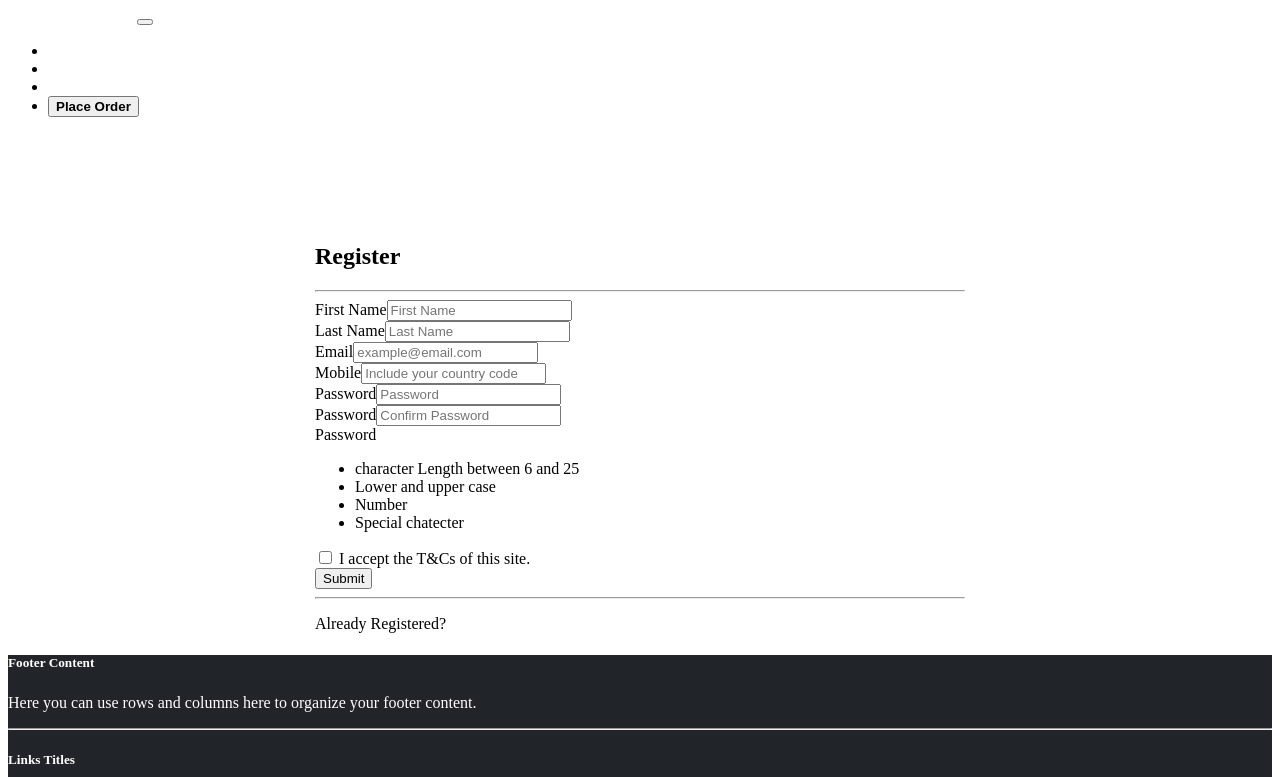
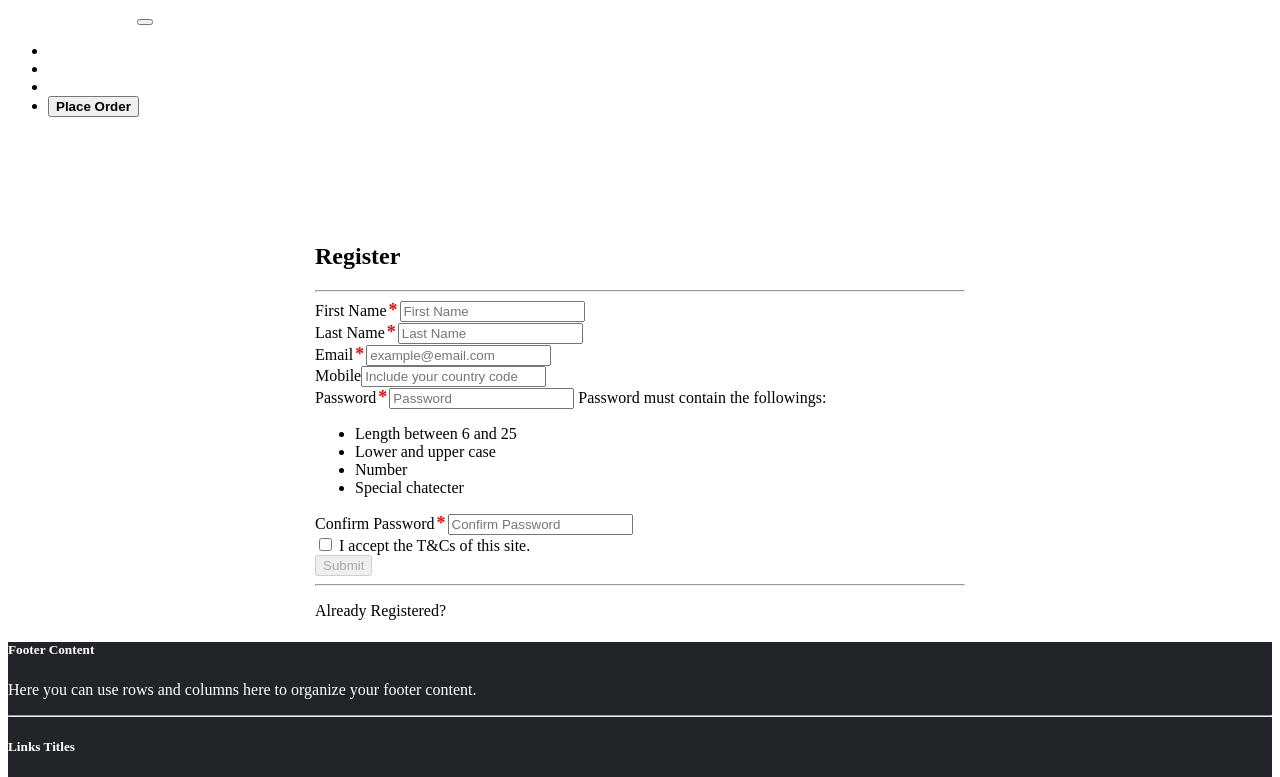
Before and after one commit to Codmnk/BPCC, a Next.js app in the folder app/: page /register in a window 1280 px wide. Shown: the top 777 px of the page. Built offline with nearby package versions, Linux system fonts and the light colour scheme.

Commit message:
client side validation added to register form

```diff
--- a/app/pages/loginNregister.css
+++ b/app/pages/loginNregister.css
@@ -10,3 +10,9 @@
   margin-left: auto;
   margin-right: auto;
 }
+.requireFrmFieldMark {
+  font-size: 18px;
+  font-weight: 700;
+  color: red;
+  margin: 2px;
+}
--- a/app/pages/register.js
+++ b/app/pages/register.js
@@ -11,10 +11,152 @@ import {
   Jumbotron,
   ListGroup,
   ListGroupItem,
+  Alert,
 } from 'reactstrap'
 import './loginNregister.css'
 
+const initialState = {
+  formData: {
+    uFirstName: '',
+    uLastName: '',
+    uEmail: '',
+    uMobile: '',
+    uPassword: '',
+    uCPassword: '',
+  },
+  formErrors: {
+    uFirstName: '',
+    uLastName: '',
+    uEmail: '',
+    uMobile: '',
+    uPassword: '',
+    uCPassword: '',
+  },
+  isSubmitable: false,
+}
+
+const charStrOnly = RegExp(/^[a-zA-Z]+$/)
+const passRegex = /^(?=.*[a-z])(?=.*[A-Z])(?=.*[0-9])(?=.*[!_@#$%^&*])(?=.{6,25})/
+const registerAPI = 'http://localhost:3030/register'
+
+const isFormValid = formErr => {
+  let valid = true
+  Object.values(formErr).forEach(val => {
+    val.length > 0 && (valid = false)
+  })
+  return valid
+}
+
 export default class register extends React.Component {
+  constructor() {
+    super()
+    this.state = initialState
+  }
+
+  handleChange = e => {
+    e.preventDefault()
+    const { name, value } = e.target
+    let formData = this.state.formData
+    let formErrors = this.state.formErrors
+
+    let err
+    switch (name) {
+      case 'uFirstName':
+        formData.uFirstName = value
+        formErrors.uFirstName =
+          charStrOnly.test(value) && 3 < value.length && value.length < 30
+            ? ''
+            : 'Name can contain alphabet only and length between 3 and 30 characters'
+        // this.updateDataNError(name, value, err)
+        break
+
+      case 'uLastName':
+        formData.uLastName = value
+        formErrors.uLastName =
+          charStrOnly.test(value) && 3 < value.length && value.length < 30
+            ? ''
+            : 'Last Name can contain alphabet only and length between 3 and 30 characters'
+        // this.updateDataNError(name, value, err)
+        break
+
+      case 'uEmail':
+        formData.uEmail = value
+        formErrors.uEmail =
+          /@/.test(value) && 3 < value.length && value.length < 60
+            ? ''
+            : 'Invalid Email'
+        this.updateDataNError(name, value, err)
+        break
+
+      case 'uMobile':
+        formData.uMobile = value
+        formErrors.uMobile =
+          +value && 9 < value.length && value.length < 15
+            ? ''
+            : 'Invalid mobile number'
+        this.updateDataNError(name, value, err)
+        break
+
+      case 'uPassword':
+        formData.uPassword = value
+        formErrors.uPassword =
+          passRegex.test(value) && 6 < value.length && value.length < 25
+            ? ''
+            : 'Please satisfy the following conditions:'
+        this.updateDataNError(name, value, err)
+        break
+
+      case 'uCPassword':
+        console.log(this.state.formData.uPassword, '.............')
+        formData.uCPassword = value
+        formErrors.uCPassword =
+          formData.uCPassword == formData.uPassword
+            ? ''
+            : 'Password does not match'
+
+        break
+
+      default:
+        return
+    }
+    this.setState(
+      prevState => ({
+        ...prevState,
+        formData,
+        formErrors,
+      }),
+      () =>
+        isFormValid(this.state.formErrors)
+          ? this.setState({ isSubmitable: true })
+          : this.setState({ isSubmitable: false })
+    )
+  }
+
+  updateDataNError = (name, value, err) => {
+    this.setState({
+      formData: { [name]: value },
+      formErrors: { [name]: err },
+      isSubmitable: err ? false : true,
+    })
+  }
+
+  frmReset = () => {
+    this.setState(initialState)
+  }
+
+  handleSubmit = e => {
+    e.preventDefault()
+
+    isFormValid(this.state.formErrors) &&
+      console.log('submit the form online', this.state.formData) &&
+      this.frmReset()
+    console.log('state should be empty', this.state.formData)
+
+    //send data to api
+    //reset the form
+    //this.frmReset()
+  }
+
   render() {
     return (
       <SingleColLayout>
@@ -22,81 +164,129 @@ export default class register extends React.Component {
           <Jumbotron className="rounded-5 registerForm">
             <h2 className="display-5 font-weight-bold">Register</h2>
             <hr className="my-2" />
-            <Form>
+            <Form autoComplete="off" onSubmit={this.handleSubmit}>
               <FormGroup>
                 <Label for="userFirstname">First Name</Label>
+                <span className="requireFrmFieldMark">*</span>
                 <Input
+                  onChange={this.handleChange}
                   type="text"
                   name="uFirstName"
                   id="userFirstname"
                   placeholder="First Name"
                   required
                 />
+                {this.state.formErrors.uFirstName && (
+                  <Alert color="danger">
+                    {this.state.formErrors.uFirstName}
+                  </Alert>
+                )}
               </FormGroup>
               <FormGroup>
                 <Label for="userLastName">Last Name</Label>
+                <span className="requireFrmFieldMark">*</span>
                 <Input
+                  onChange={this.handleChange}
                   type="text"
                   name="uLastName"
                   id="userLastName"
                   placeholder="Last Name"
+                  required
                 />
+                {this.state.formErrors.uLastName && (
+                  <Alert color="danger">
+                    {this.state.formErrors.uLastName}
+                  </Alert>
+                )}
               </FormGroup>
               <FormGroup>
                 <Label for="userEmail">Email</Label>
+                <span className="requireFrmFieldMark">*</span>
                 <Input
-                  type="uEmail"
+                  onChange={this.handleChange}
+                  type="email"
                   name="uEmail"
                   id="userEmail"
                   placeholder="example@email.com"
+                  required
                 />
+                {this.state.formErrors.uEmail && (
+                  <Alert color="danger">{this.state.formErrors.uEmail}</Alert>
+                )}
               </FormGroup>
               <FormGroup>
                 <Label for="userMobile">Mobile</Label>
                 <Input
+                  onChange={this.handleChange}
                   type="number"
                   name="uMobile"
                   id="userMobile"
                   placeholder="Include your country code"
                 />
+                {this.state.formErrors.uMobile && (
+                  <Alert color="danger">{this.state.formErrors.uMobile}</Alert>
+                )}
               </FormGroup>
               <FormGroup>
                 <Label for="userPassword">Password</Label>
+                <span className="requireFrmFieldMark">*</span>
                 <Input
+                  onChange={this.handleChange}
                   type="password"
                   name="uPassword"
                   id="userPassword"
                   placeholder="Password"
+                  required
                 />
+
+                {this.state.formErrors.uPassword && (
+                  <Alert color="danger">
+                    {this.state.formErrors.uPassword}
+                  </Alert>
+                )}
+                <Label> Password must contain the followings:</Label>
+                <ul>
+                  <li>Length between 6 and 25</li>
+                  <li>Lower and upper case</li>
+                  <li>Number</li>
+                  <li>Special chatecter</li>
+                </ul>
               </FormGroup>
               <FormGroup>
-                <Label for="userConfirmPassword">Password</Label>
+                <Label for="userConfirmPassword">Confirm Password</Label>
+                <span className="requireFrmFieldMark">*</span>
                 <Input
+                  onChange={this.handleChange}
                   type="password"
                   name="uCPassword"
                   id="userConfirmPassword"
                   placeholder="Confirm Password"
+                  required
                 />
+                {this.state.formErrors.uCPassword && (
+                  <Alert color="danger">
+                    {this.state.formErrors.uCPassword}
+                  </Alert>
+                )}
               </FormGroup>
-              <FormGroup>
-                <Label for="Password must contain the following:">
-                  Password
-                </Label>
-                <ListGroup>
-                  <ListGroupItem>
-                    character Length between 6 and 25
-                  </ListGroupItem>
-                  <ListGroupItem>Lower and upper case</ListGroupItem>
-                  <ListGroupItem>Number</ListGroupItem>
-                  <ListGroupItem>Special chatecter</ListGroupItem>
-                </ListGroup>
-              </FormGroup>
+
               <FormGroup check>
                 <Label check>
-                  <Input type="checkbox" /> I accept the T&Cs of this site.
+                  <Input
+                    onChange={this.handleChange}
+                    type="checkbox"
+                    name="checkBox"
+                    required
+                  />
+                  {' I accept the T&Cs of this site. '}
+                  {this.state.formErrors.checkBox && (
+                    <Alert color="danger">
+                      {this.state.formErrors.checkBox}
+                    </Alert>
+                  )}
                 </Label>
               </FormGroup>
-              <Button>Submit</Button>
+              <Button disabled={!this.state.isSubmitable}>Submit</Button>
             </Form>
             <hr className="my-2" />
             <p>
```
Also changed, not shown: app/pages/login.js (+7 -2 lines).
